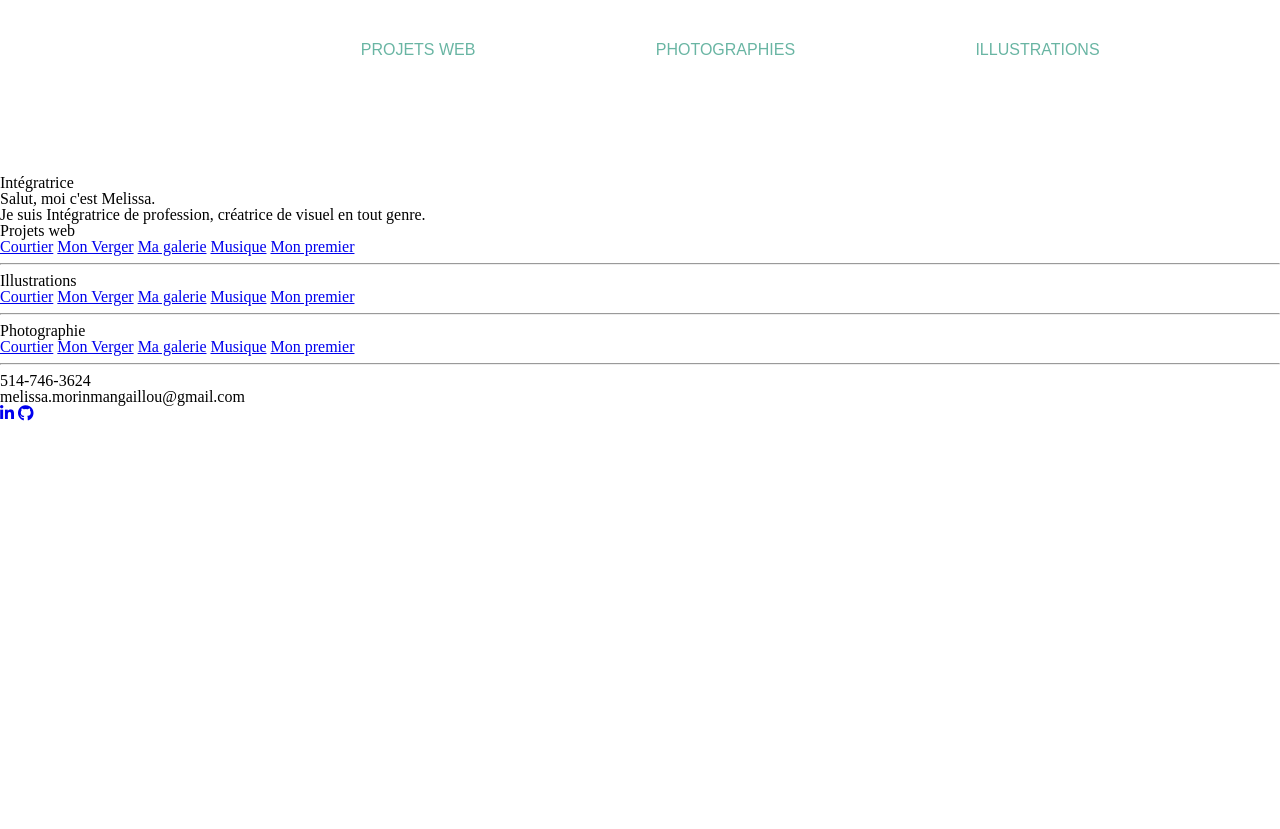
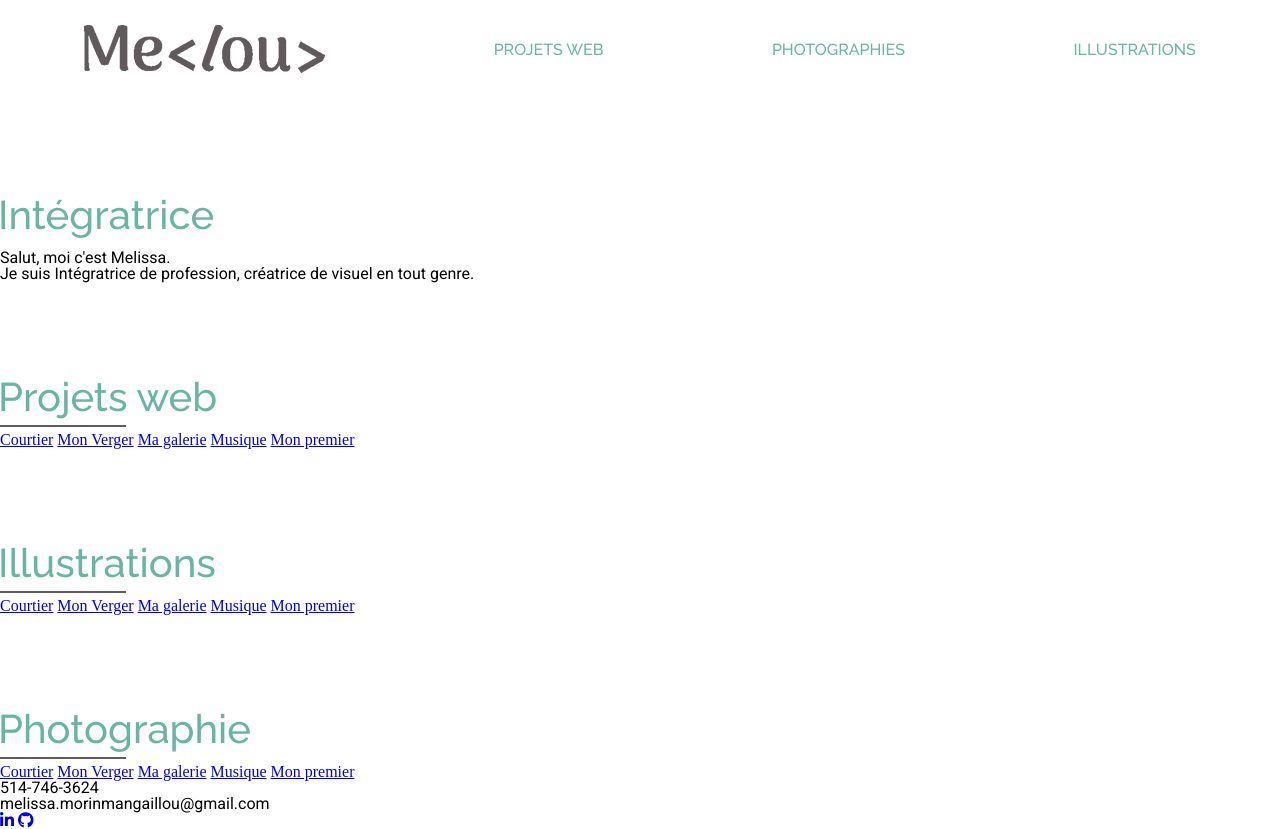
Before and after one commit to melimorin/mcreations, a website: page index.html in a window 1280 px wide. Before the commit the page ends 800 px from the top, so only its background shows below. Drawn offline with nearby package versions, Linux system fonts and the light colour scheme; files that its build step writes are made by us from their sources.

Commit message:
structure 1

```diff
--- a/index.html
+++ b/index.html
@@ -5,11 +5,12 @@
     <meta name="viewport" content="width=device-width, initial-scale=1.0">
     <meta name="description" content="Site Web de Mélissa Morin, Intégratrice Web.">
     <link rel="stylesheet" href="css/styles.css">
+    <link href="https://fonts.googleapis.com/css2?family=Raleway:wght@500&family=Roboto&display=swap" rel="stylesheet">
     <script src="https://kit.fontawesome.com/fdfacbe317.js" crossorigin="anonymous"></script>
     <title>Melissa | Intégratrice web</title>
 </head>
 <body>
-    <div class="nav">
+    <div class="nav container">
         <a class="link-hover" href="/index.html" target="_blank"><img src="images/logo-grey.png" alt=""></a>
         <a class="link-hover" href="/web.html" target="_blank">Projets web</a>
         <a class="link-hover" href="/web.html" target="_blank">Photographies</a>
@@ -17,14 +18,14 @@
     </div>
 
 <main>
-    <div class="projets">
-        <h2 class="titre">Intégratrice</h2>
+    <div class="projets container">
+        <h2 class="title">Intégratrice</h2>
         <p>Salut, moi c'est Melissa. </p>
         <p>Je suis Intégratrice de profession, créatrice de visuel en tout genre.</p>
     </div>
 
-    <div class="projets">
-        <h2 class="titre">Projets web</h2>
+    <div class="projets container">
+        <h2 class="title underline">Projets web</h2>
         <div class="liste-projets">
             <a class="link-hover" href="http://www.creationsmelou.com/courtier" target="_blank">Courtier</a>
             <a class="link-hover" href="http://www.creationsmelou.com/verger" target="_blank">Mon Verger</a>
@@ -32,11 +33,10 @@
             <a class="link-hover" href="http://www.creationsmelou.com/musique" target="_blank">Musique</a>
             <a class="link-hover" href="http://www.creationsmelou.com/firstmelou" target="_blank">Mon premier</a>
         </div>
-        <hr>
     </div>
 
-    <div class="projets">
-        <h2 class="titre">Illustrations</h2>
+    <div class="projets container">
+        <h2 class="title underline">Illustrations</h2>
         <div class="liste-projets">
             <a class="link-hover" href="http://www.creationsmelou.com/courtier" target="_blank">Courtier</a>
             <a class="link-hover" href="http://www.creationsmelou.com/verger" target="_blank">Mon Verger</a>
@@ -44,11 +44,10 @@
             <a class="link-hover" href="http://www.creationsmelou.com/musique" target="_blank">Musique</a>
             <a class="link-hover" href="http://www.creationsmelou.com/firstmelou" target="_blank">Mon premier</a>
         </div>
-        <hr>
     </div>
 
-    <div class="projets">
-        <h2 class="titre">Photographie</h2>
+    <div class="projets container">
+        <h2 class="title underline">Photographie</h2>
         <div class="liste-projets">
             <a class="link-hover" href="http://www.creationsmelou.com/courtier" target="_blank">Courtier</a>
             <a class="link-hover" href="http://www.creationsmelou.com/verger" target="_blank">Mon Verger</a>
@@ -56,7 +55,6 @@
             <a class="link-hover" href="http://www.creationsmelou.com/musique" target="_blank">Musique</a>
             <a class="link-hover" href="http://www.creationsmelou.com/firstmelou" target="_blank">Mon premier</a>
         </div>
-        <hr>
     </div>
 
 </main>
--- a/sass/styles.scss
+++ b/sass/styles.scss
@@ -5,13 +5,48 @@ $dark-grey: #605a5c;
 $turquoise: #69b5a3;
 $pale-red: #D6AAAC;
 
-$title: 'MaisonNeue';
+$font-roboto: 'Roboto', sans-serif;
+$font-raleway: 'Raleway', sans-serif;
+
+.container {
+    max-width: 1360px;
+    margin-right: auto;
+    margin-left: auto;
+}
+
+p {
+    font-family: $font-roboto;
+}
+
+.title {
+    margin-top: 95px;
+    font-size: 40px;
+    font-weight: 500;
+    margin-bottom: 15px;
+    color: #69B5A3;
+    margin-left: -2px;
+    text-decoration: none;
+    font-family: 'Raleway', sans-serif;
+}
+
+.underline {
+    position: relative
+    ;
+    &::before {
+        content: "";
+        position: absolute;
+        bottom: -10px;
+        border-bottom: solid 2px $dark-grey;
+        width: 10%;
+    }
+}
+
 
 .nav {
     text-align: center;
     height: 100px;
     display: flex;
-    justify-content: space-evenly;
+    justify-content: space-around;
     align-items: center;
     margin-bottom: 75px;
 
```
Also changed, not shown: fonts/MaisonNeue-Book.ttf (added), fonts/MaisonNeue-Demi.ttf (added), fonts/MaisonNeue-Medium.ttf (added), images/logo-grey.png (added).
